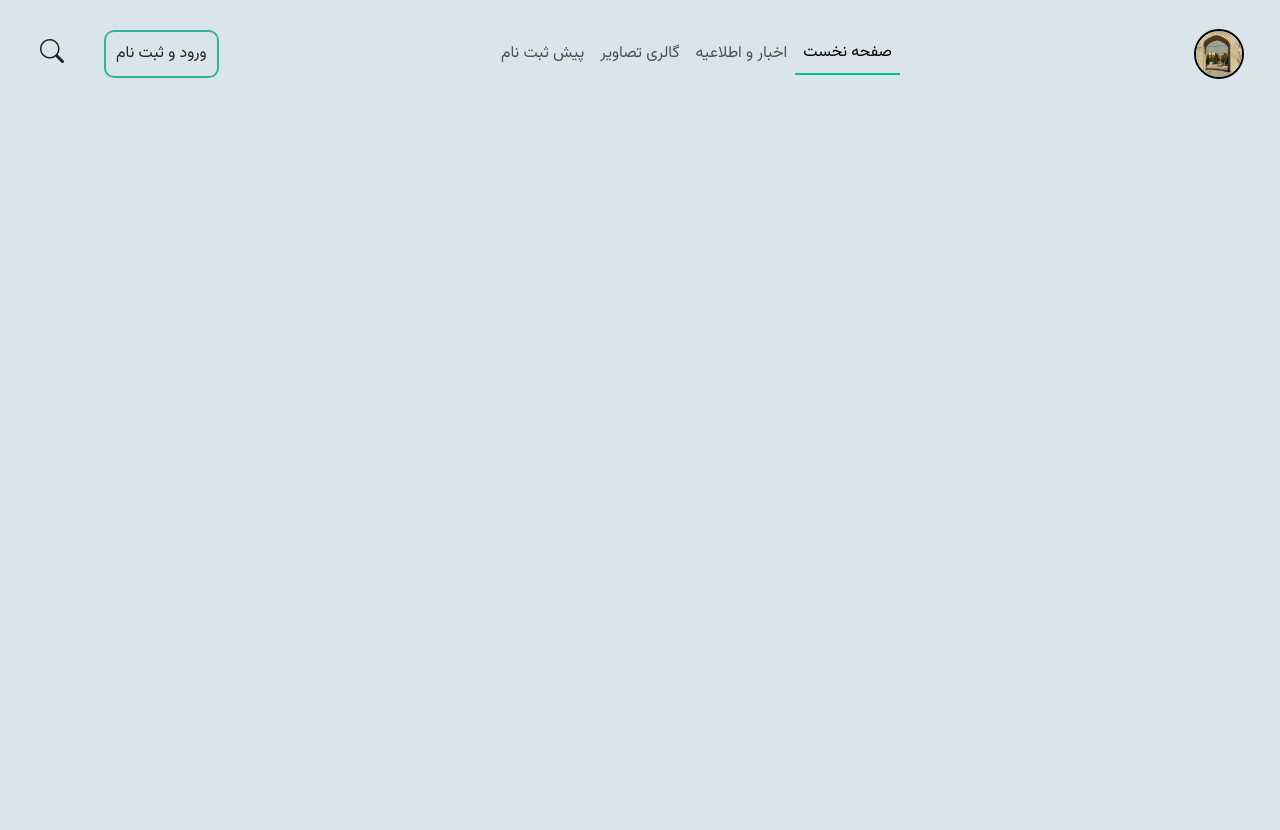
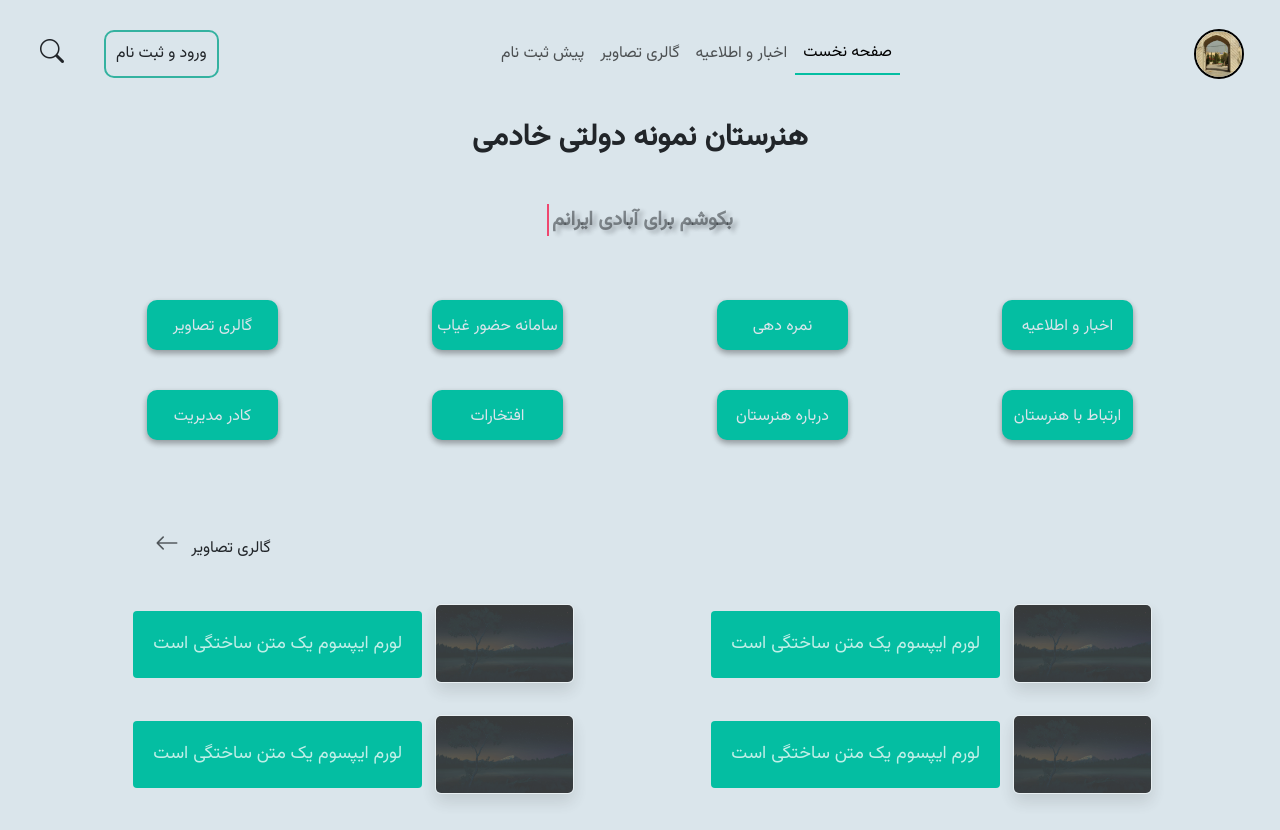
Before and after one commit to AmirhosseinSharafi790/khademi-repo, a React (Create React App) app: page / in a window 1280 px wide. Before the commit the page ends 800 px from the top, so only its background shows below. Built offline with nearby package versions, Linux system fonts and the light colour scheme.

Commit message:
a complet Section-1 and Section-3

```diff
--- a/package.json
+++ b/package.json
@@ -6,6 +6,7 @@
     "@testing-library/jest-dom": "^5.17.0",
     "@testing-library/react": "^13.4.0",
     "@testing-library/user-event": "^13.5.0",
+    "animate.css": "^4.1.1",
     "bootstrap": "^5.3.3",
     "bootstrap-icons": "^1.11.3",
     "react": "^18.2.0",
--- a/public/index.html
+++ b/public/index.html
@@ -4,7 +4,8 @@
     <meta charset="utf-8" />
     <meta name="viewport" content="width=device-width, initial-scale=1" />
     <title>هنرستان فنی نمونه دولتی خادمی</title>
-    <link rel="stylesheet" href="https://cdn.jsdelivr.net/npm/bootstrap-icons@1.11.3/font/bootstrap-icons.min.css">
+     <link rel="stylesheet" href="https://cdn.jsdelivr.net/npm/bootstrap-icons@1.11.3/font/bootstrap-icons.min.css">
+     <link rel="stylesheet" href="https://cdnjs.cloudflare.com/ajax/libs/animate.css/4.1.1/animate.min.css"/>
   </head>
   <body class="bg-nav mx-2">
     <div id="root"></div>
--- a/src/App.js
+++ b/src/App.js
@@ -2,9 +2,19 @@ import "./App.css"
 import React from "react"
 import { useRoutes} from "react-router-dom"
 import router from "./routes";
+import Section3 from "./components/divition/section3/Section3";
+
 function App(){
 
     const myroutes = useRoutes(router)
-    return myroutes;
+    return (
+        <>
+        {
+            myroutes
+        }
+        <Section3 />
+        </>
+    );
+
 }
 export default App
--- a/src/components/divition/section1/Section1.css
+++ b/src/components/divition/section1/Section1.css
@@ -0,0 +1,65 @@
+.section-A {
+  color: #212529;
+}
+.mar-top {
+  margin-top: 15px;
+  font-size: 30px;
+  font-weight: bold;
+}
+.text-center-A {
+  text-align-last: center;
+  padding: 30px;
+}
+.animation-sec1 {
+  color: #2125297e;
+  font-weight: bold;
+  margin-top: 30px;
+  text-shadow: 4px 3px 4px #2125294e;
+}
+.animation-sec1::after {
+  content: "";
+  border-right: 2px solid #ef476f;
+  margin-right: 3px;
+  animation: blink 0.5s infinite ease;
+  -webkit-animation: blink 0.5s infinite ease;
+}
+@keyframes blink {
+  0% {
+    opacity: 0;
+  }
+  100% {
+    opacity: 1;
+  }
+}
+.menu-item {
+  height: 50px;
+  border-radius: 10px;
+  width: 50%;
+  margin: 20px auto;
+  text-align: center;
+  transition: all 0.5s;
+  color: #dae5eb;
+  background-color: #04bea2;
+  box-shadow: rgba(0, 0, 0, 0.16) 0px 3px 6px, rgba(0, 0, 0, 0.23) 0px 3px 6px;
+}
+.menu-item a {
+  text-decoration: none;
+  color: #dae5eb;
+  display: block;
+  height: 50px;
+  padding-top: 15px;
+  border-radius: 10px;
+  transition: all 0.5s;
+}
+.menu-item a:hover {
+  color: #212529;
+}
+.menu-item:hover {
+  transform: scale(1.1);
+  background-color: #ef476f;
+}
+@media screen and (max-width: 412px) {
+  .mar-top {
+    font-size: 20px;
+  }
+}
--- a/src/components/divition/section1/Section1.js
+++ b/src/components/divition/section1/Section1.js
@@ -0,0 +1,53 @@
+import {Container , Row , Col} from 'react-bootstrap'
+import './Section1.css'
+import Section1Item from './Section1Item'
+import 'animate.css';
+function Section1(){
+    const SectionItems = [
+        {
+            textValue : 'اخبار و اطلاعیه'
+        },
+        {
+            textValue : 'نمره دهی'
+        },
+        {
+            textValue : 'سامانه حضور غیاب'
+        },
+        {
+            textValue : 'گالری تصاویر'
+        },
+        {
+            textValue : 'ارتباط با هنرستان'
+        },
+        {
+            textValue : 'درباره هنرستان'
+        },
+        {
+            textValue : 'افتخارات'
+        },
+        {
+            textValue : 'کادر مدیریت'
+        },
+
+    ]
+    return(
+        <div className="section-A">
+        <Container>
+            <div className='text-center'>
+            <p className="mar-top fw-bold animate__animated animate__rubberBand">هنرستان نمونه دولتی خادمی</p>
+            <h5 className="animation-sec1 my-5" id="type">بکوشم برای آبادی ایرانم</h5>
+            </div>
+            <div className="section1-menu-A container-A">
+                <Row>
+                    {SectionItems.map(Item => (
+                        <Section1Item {...Item}/>
+                    ))}
+                </Row>
+            </div>
+        </Container>
+        </div>
+    )
+
+}
+
+export default Section1
--- a/src/components/divition/section1/Section1Item.js
+++ b/src/components/divition/section1/Section1Item.js
@@ -0,0 +1,13 @@
+import './Section1.css'
+import { Col } from 'react-bootstrap'
+function Section1Item({textValue}){
+    return(
+        <Col sm = {6} lg = {3}>
+        <div className="menu-item animate__animated animate__slideInRight">
+            <a href="sections/news/news.html">{textValue}</a>
+        </div>
+    </Col>
+    )
+}
+
+export default Section1Item
--- /dev/null
+++ b/src/components/divition/section3/Section3.css
@@ -0,0 +1,51 @@
+.button {
+    border-radius: 4px;
+    background-color: #04bea2;
+    border: none;
+    color: #dae5eb;
+    text-align: center;
+    font-size: 18px;
+    transition: all 0.5s;
+    cursor: pointer;
+    margin: 5px;
+    padding: 20px;
+  }
+
+  .button span {
+    cursor: pointer;
+    display: inline-block;
+    position: relative;
+    transition: 0.5s;
+  }
+  .button span:after {
+    content: '\00bb';
+    position: absolute;
+    opacity: 0;
+    top: 0;
+    left: 40px;
+    transition: 0.5s;
+  }
+  .button:hover span {
+    padding-right: 15px;
+  }
+
+  .button:hover span:after {
+    opacity: 1;
+    left: -15px;
+    font-size: 23px;
+  }
+  #arrow-hover:hover{
+    padding-right: 5px;
+    transition: all .5s;
+  }
+  .padding-G{
+    padding: 0 73px;
+  }
+  .align-items-center .col-md-6 .border-white{
+    opacity: .75;
+  }
+  .align-items-center .col-md-6 .border-white:hover{
+    opacity: 1;
+    cursor: pointer;
+    transition: all .5s;
+  }
--- /dev/null
+++ b/src/components/divition/section3/Section3.js
@@ -0,0 +1,43 @@
+import './Section3.css'
+import {Container , Row , Col} from 'react-bootstrap'
+import Section3Items from './Section3items'
+import ImgSection3 from '../../../assets/images/section2-bac.jpg'
+function Section3(){
+
+    let ItemsS3 = [
+        {
+            textValue : 'لورم ایپسوم یک متن ساختگی است',
+            imgS3 : {ImgSection3}
+        },
+        {
+            textValue : 'لورم ایپسوم یک متن ساختگی است',
+            imgS3 : {ImgSection3}
+        },
+        {
+            textValue : 'لورم ایپسوم یک متن ساختگی است',
+            imgS3 : {ImgSection3}
+        },
+        {
+            textValue : 'لورم ایپسوم یک متن ساختگی است',
+            imgS3 : {ImgSection3}
+        }
+    ]
+
+    return(
+        <div>
+            <Container className='my-3 p-1 text-center align-items-center rounded mt-50'>
+                <Row className='my-2 mt-5 d-flex align-items-center text-white text-end padding-G'>
+                    <p><span className="text-dark">گالری تصاویر</span> <a class="bi bi-arrow-left fs-4 mx-2 opacity-75 text-dark" href="./sections/photoAlbum/album.html" id="arrow-hover"></a></p>
+
+                </Row>
+                <Row>
+                    {ItemsS3.map(Item => (
+                        <Section3Items {...Item}/>
+                    ))}
+                </Row>
+            </Container>
+        </div>
+    )
+}
+
+export default Section3
--- /dev/null
+++ b/src/components/divition/section3/Section3items.js
@@ -0,0 +1,17 @@
+import './Section3.css'
+import { Col } from 'react-bootstrap'
+import ImgSection3 from '../../../assets/images/section2-bac.jpg'
+function Section3Items({textValue}){
+    return(
+        <Col md = {6}>
+            <img src = {ImgSection3} className="me-2 my-3 img-fluid rounded shadow w-25 border border-white border-opacity-50" />
+            <button className="button">
+                <span>
+                    <a href="./sections/photoAlbum/album.html" className="text-decoration-none text-white opacity-75">{textValue}</a>
+                </span>
+            </button>
+        </Col>
+    )
+}
+
+export default Section3Items
--- a/src/pages/Home/Home.js
+++ b/src/pages/Home/Home.js
@@ -1,8 +1,12 @@
+import Section1 from "../../components/divition/section1/Section1";
 import Header from "../../components/header/Header";
 import "./Home.css"
 function Home(){
     return(
+        <>
         <Header/>
+        <Section1 />
+        </>
     )
 }
 export default Home
```
Also changed, not shown: script.js (added, +75 -0 lines), 1 other file (tests, documents, lock files or other folders).
